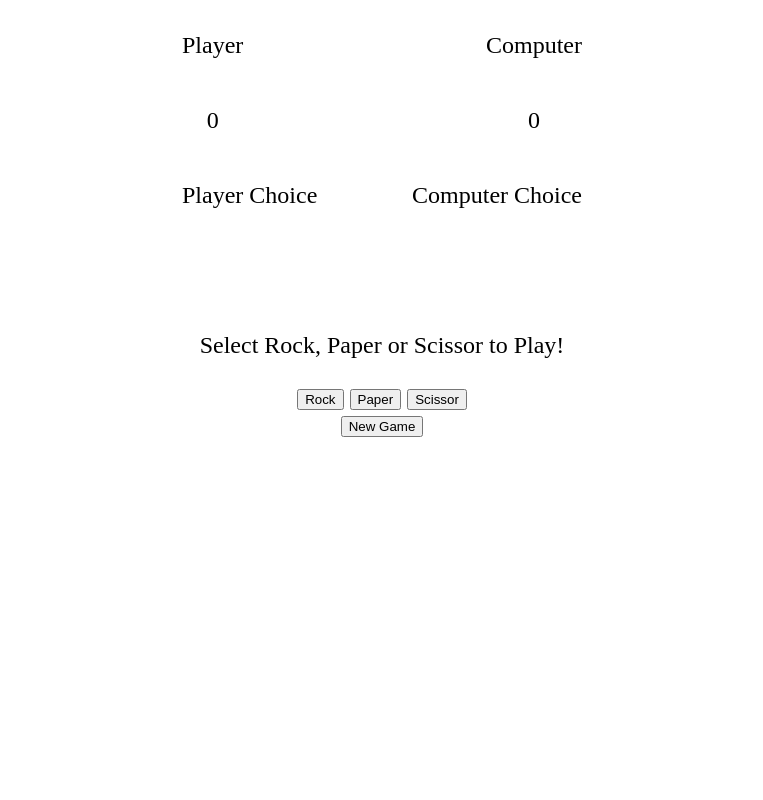
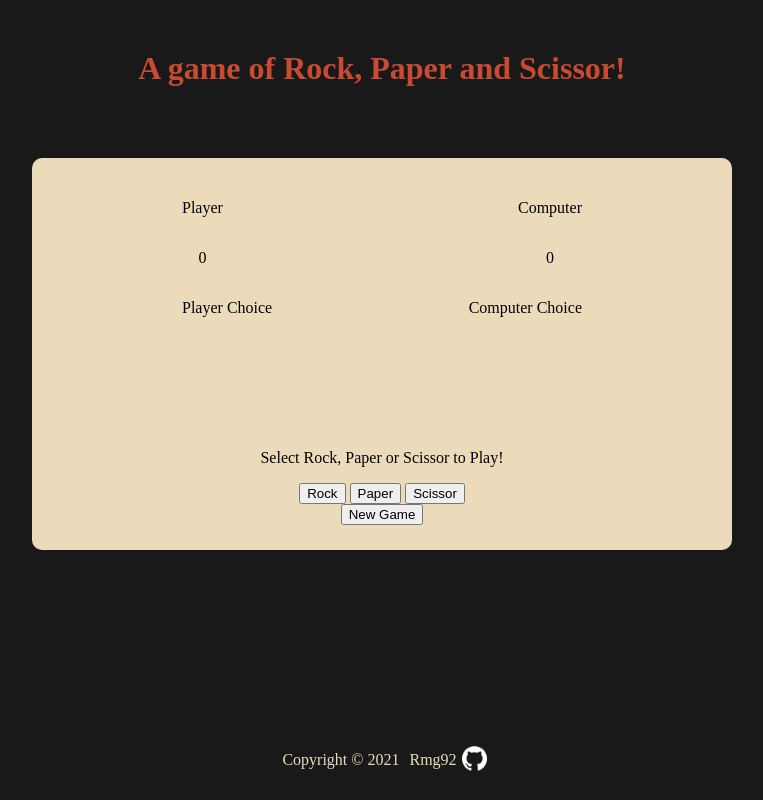
Before and after one commit to Rmg92/odin_project_rockpaperscissors, a plain HTML site: page index.html in a window 1280 px wide. Shown: the whole page, without its empty margins (258-1021 px from the left). Drawn offline with Linux system fonts and the light colour scheme.

Commit message:
Added a Title, colors and a Footer

```diff
--- a/css/styles.css
+++ b/css/styles.css
@@ -1,9 +1,31 @@
+html {
+    height: 100%;
+}
+
 body {
     display: flex;
     flex-direction: column;
     align-items: center;
-    font-size: 24px;
-    justify-content: space-between;
+    background-color: #191919;
+    margin: 0;
+    padding: 0;
+    height: 100%;
+}
+
+h1 {
+    color: #C84B31;
+    margin-top: 50px;
+}
+
+.gameBoard {
+    background-color: #ECDBBA;
+    margin: 50px;
+    padding: 25px 150px;
+    border-radius: 10px;
+    display: flex;
+    flex-direction: column;
+    align-items: center;
+    max-width: 500px;
 }
 
 .scoreBoard {
@@ -44,3 +66,22 @@ body {
 .roundResult {
     text-align: center;
 }
+
+footer {
+    display: flex;
+    margin: auto 0px 15px 0px;
+    height: 50px;
+    width: 100%;
+    justify-content: center;
+    align-items: center;
+    color: #ECDBBA;
+}
+
+footer p {
+    padding: 0px 5px;
+}
+
+.githubIcon {
+    width: 25px;
+    height: 25px;
+}
--- a/index.html
+++ b/index.html
@@ -9,6 +9,9 @@
 </head>
 
 <body>
+    <h1>A game of Rock, Paper and Scissor!
+    </h1>
+    <div class="gameBoard">
         <div class="scoreBoard">
             <!--Displays the Score for both the player and Computer as the game is played-->
             <div class="score">
@@ -46,8 +49,15 @@
         <div>
             <button class="newGame">New Game</button>
         </div>
-
-
+    </div>
+    <footer>
+        <p>Copyright ©
+            <script>document.write(new Date().getFullYear())</script>
+        </p>
+        <p>Rmg92</p>
+        <a href="https://github.com/Rmg92" target="_blank"><img class="githubIcon" src="./images/GitHub-Mark-Light-120px-plus.png"
+                alt="Github icon"></a>
+    </footer>
 </body>
 
 </html>
```
Also changed, not shown: images/GitHub-Mark-Light-120px-plus.png (added), 1 other file. Lines whose indentation alone changed are shown as unchanged.
